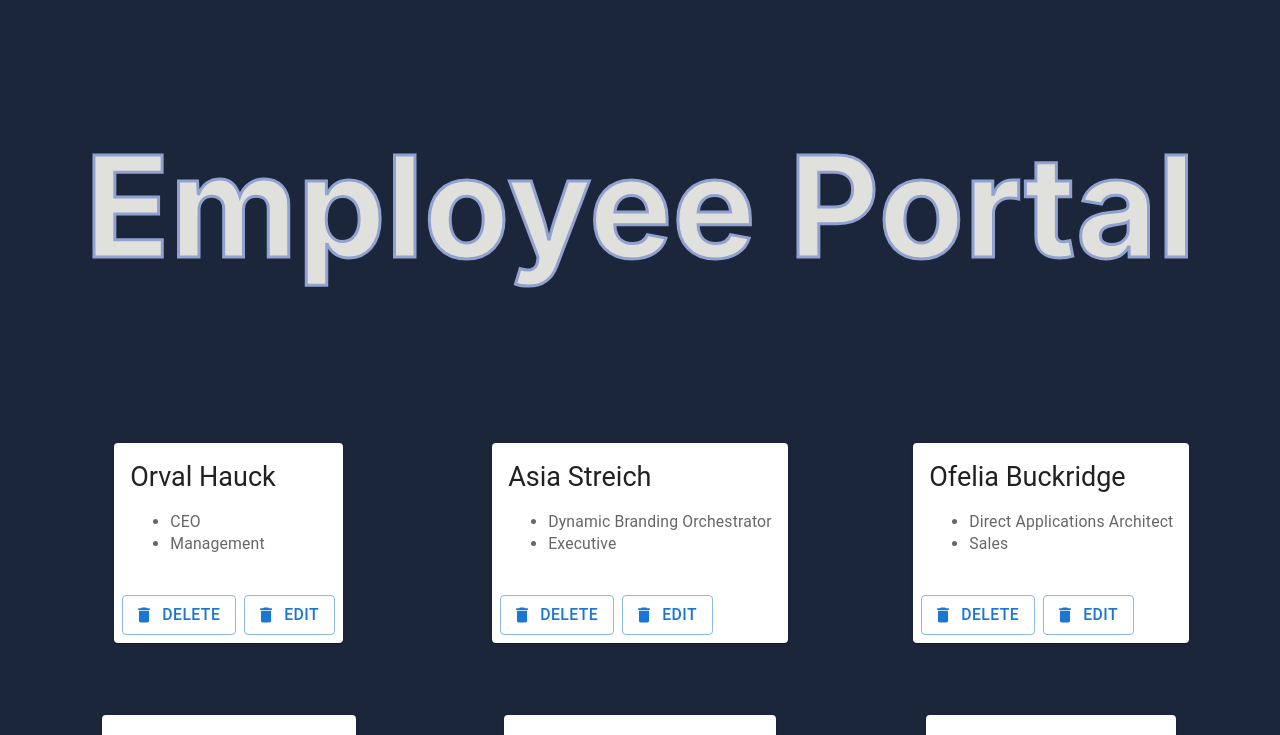
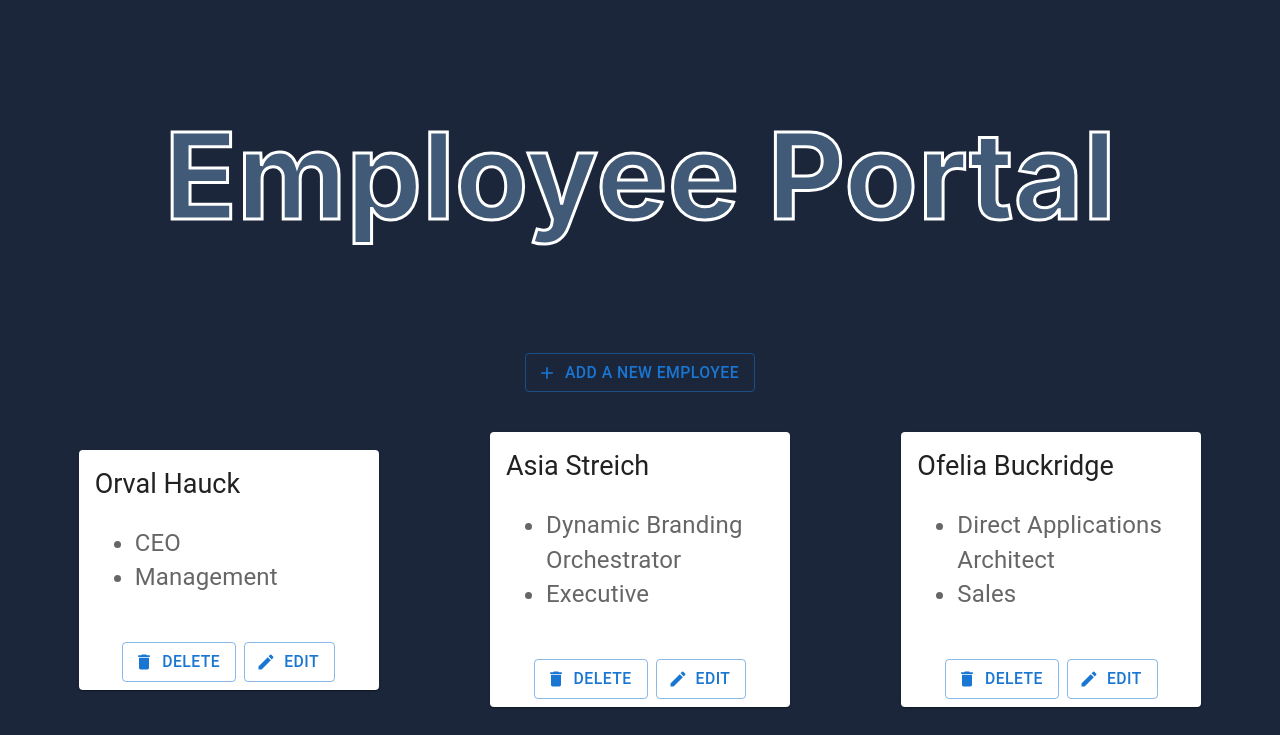
Before and after one commit to darianthao/employeeportal, a Next.js app: page / in a window 1280 px wide. Shown: the top 735 px of the page. Built offline with nearby package versions, Linux system fonts and the light colour scheme.

Commit message:
added styling changes and modal to appear

```diff
--- a/src/components/employee/Employee.tsx
+++ b/src/components/employee/Employee.tsx
@@ -3,6 +3,15 @@ import Card from '@mui/material/Card';
 import {Employee_Card} from "@/components/employee/Employee_Card";
 import UserData from '../../userdata.json';
 import {useEffect, useState} from "react";
+import Button from "@mui/material/Button";
+import EditIcon from "@mui/icons-material/Edit";
+import AddIcon from "@mui/icons-material/Add";
+import Backdrop from '@mui/material/Backdrop';
+import Box from '@mui/material/Box';
+import Modal from '@mui/material/Modal';
+import Fade from '@mui/material/Fade';
+import Typography from '@mui/material/Typography';
+import {TextField} from "@mui/material";
 
 interface User {
     id: string;
@@ -17,7 +26,21 @@ interface Department {
     name: string;
 }
 
+const style = {
+    position: 'absolute' as 'absolute',
+    top: '50%',
+    left: '50%',
+    transform: 'translate(-50%, -50%)',
+    width: 400,
+    bgcolor: '#778da9',
+    border: '4px solid #778da9',
+    p: 4,
+};
+
 export function Employee() {
+    const [open, setOpen] = React.useState(false);
+    const handleOpen = () => setOpen(true);
+    const handleClose = () => setOpen(false);
     const[people, setPeople] = useState<User[]>([]);
     const[departments, setDepartments] = useState<Department[]>([]);
     useEffect(()=> {
@@ -26,6 +49,40 @@ export function Employee() {
     }, [])
 
     return (
+        <>
+            <div className="add_employee_button">
+            <Button variant="outlined" startIcon={<AddIcon />} onClick={handleOpen}>
+                Add A New Employee
+            </Button>
+                <Modal
+                    aria-labelledby="transition-modal-title"
+                    aria-describedby="transition-modal-description"
+                    open={open}
+                    onClose={handleClose}
+                    closeAfterTransition
+                    BackdropComponent={Backdrop}
+                    BackdropProps={{
+                        timeout: 500,
+                    }}
+                >
+                    <Fade in={open}>
+                        <Box sx={style}>
+                            <Typography id="transition-modal-title" variant="h6" component="h2">
+                                Add A New Employee
+                            </Typography>
+                            <Typography id="transition-modal-description" sx={{ mt: 2 }}>
+                                <TextField id="outlined-basic" label="First Name" variant="outlined" className="text-field"/>
+                                <TextField id="outlined-basic" label="Last Name" variant="outlined" className="text-field"/>
+                                <TextField id="outlined-basic" label="Job Title" variant="outlined" className="text-field"/>
+                                <TextField id="outlined-basic" label="Department" variant="outlined" className="text-field"/>
+                            </Typography>
+                            <Button variant="outlined" startIcon={<AddIcon />} onClick={handleClose} className="add_employee_button_modal">
+                                Add
+                            </Button>
+                        </Box>
+                    </Fade>
+                </Modal>
+            </div>
         <div className="employee_container">
             {people && people.map((users, index) => {
                 return(
@@ -35,5 +92,7 @@ export function Employee() {
                 )
             })}
         </div>
+            </>
     )
+
 }
--- a/src/components/employee/Employee_Card.tsx
+++ b/src/components/employee/Employee_Card.tsx
@@ -5,6 +5,7 @@ import CardContent from '@mui/material/CardContent';
 import Button from '@mui/material/Button';
 import Typography from '@mui/material/Typography';
 import DeleteIcon from '@mui/icons-material/Delete';
+import EditIcon from '@mui/icons-material/Edit'
 
 
 
@@ -42,6 +43,7 @@ export function Employee_Card(props: Props) {
     const department = props.departments.filter((departments) => {
         return departments.id == props.user.departmentId;
     })
+
     /*
     function addCard(){
         props.setPeople([...props.people, newEmployee])
@@ -50,13 +52,13 @@ export function Employee_Card(props: Props) {
      */
 
     return (
-        <Card sx={{ maxWidth: 300 }}>
+        <Card sx={{ width: 300 }}>
             <CardContent>
                 <Typography gutterBottom variant="h5" component="div">
                     {props.user.firstName} {props.user.lastName}
                 </Typography>
                 <Typography variant="body2" color="text.secondary">
-                    <ul>
+                    <ul style={{fontSize: 24}}>
                         <li>
                             {props.user.jobTitle}
                         </li>
@@ -66,11 +68,11 @@ export function Employee_Card(props: Props) {
                     </ul>
                 </Typography>
             </CardContent>
-            <CardActions>
+            <CardActions className="card_actions">
                 <Button variant="outlined" startIcon={<DeleteIcon />} onClick={deleteCard}>
                     Delete
                 </Button>
-                <Button variant="outlined" startIcon={<DeleteIcon />}>
+                <Button variant="outlined" startIcon={<EditIcon />}>
                     Edit
                 </Button>
             </CardActions>
--- a/src/styles/globals.css
+++ b/src/styles/globals.css
@@ -4,13 +4,13 @@ html, body {
     Cantarell, Fira Sans, Droid Sans, Helvetica Neue, sans-serif;
     line-height: 1.6;
     font-size: 18px;
-    color: #e0e1dd;
+    color: #415a77;
     background-color: #1b263b;
 }
 
 .employee_portal_title{
-    font-size: 140px;
-    -webkit-text-stroke-color: #91a1d0;
+    font-size: 120px;
+    -webkit-text-stroke-color: #ffffff;
     -webkit-text-stroke-width: 3px;
     display: flex;
     align-items: center;
@@ -32,3 +32,23 @@ html, body {
     align-items: center;
     justify-content: center;
 }
+
+.card_actions{
+    display: flex;
+    align-items: center;
+    justify-content: center;
+}
+
+.add_employee_button{
+    display: flex;
+    align-items: center;
+    justify-content: center;
+}
+
+.text-field {
+    margin-top: 20px;
+}
+
+.add_employee_button_modal{
+    margin-top: 20px;
+}
```
